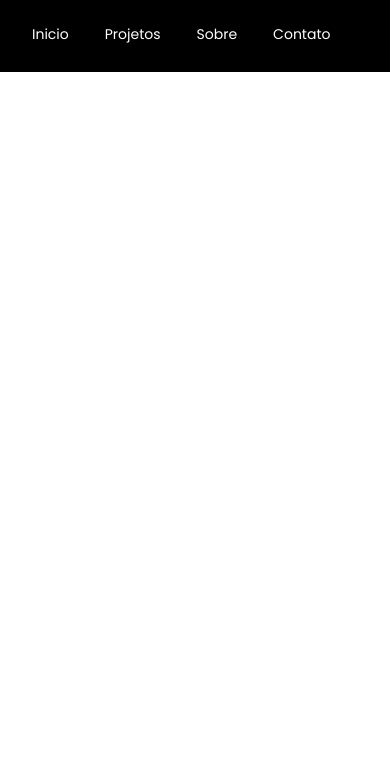
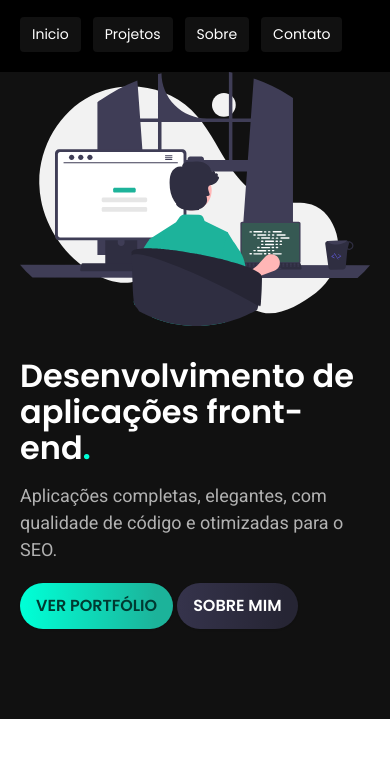
Before and after one commit to ribeiro-carlos/portfolio, a plain HTML site: page index.html in a window 390 px wide. Shown: the part 55-812 px from the top of the page. Drawn offline with Linux system fonts and the light colour scheme.

Commit message:
modificações no header e na main

```diff
--- a/css/global/header.css
+++ b/css/global/header.css
@@ -8,7 +8,7 @@
   justify-content: space-between;
   align-items: center;
   padding-top: 20px;
-  padding-bottom: 20px;
+  padding-bottom: 80px;
 }
 .header-menu {
   display: flex;
@@ -28,7 +28,7 @@
   display: block;
   height: 2px;
   width: 0px;
-  background: #fff;
+  background: #00ffd6;
   margin-top: 4px;
   transition: 0.3s;
   position: absolute;
@@ -38,16 +38,19 @@
   width: 100%;
 }
 @media (max-width: 800px) {
+  .header {
+    padding-bottom: 20px;
+  }
   .header-menu {
     gap: 20px;
   }
   .header-menu a {
     padding: 12px 16px;
-    background: #000;
+    background: #111;
     border-radius: 4px;
   }
   .header-menu a:hover {
-    background: #222;
+    background: #2e2e2e;
   }
   .header-menu a:after {
     display: none;
--- a/css/style.css
+++ b/css/style.css
@@ -1,2 +1,97 @@
 @import url(./global/header.css);
 @import url(./global/global.css);
+
+/* INTRODUÇÂO CSS */
+.introducao-bg {
+  background: #000;
+  color: #fff;
+}
+.introducao {
+  display: grid;
+  grid-template-columns: 1fr 1fr;
+  gap: 0px 40px;
+  max-width: 1200px;
+  box-sizing: border-box;
+  padding-left: 20px;
+  padding-right: 20px;
+  margin-left: auto;
+  margin-right: auto;
+}
+.introducao-conteudo {
+  align-self: end;
+  padding-bottom: 80px;
+}
+.introducao h1 {
+  margin-bottom: 32px;
+  font-size: 64px;
+  line-height: 1.125;
+  font: 600 4rem/1.125 Poppins, sans-serif;
+}
+.introducao p {
+  margin-bottom: 20px;
+  font-size: 24px;
+  line-height: 1.5;
+  color: #b2b2b2;
+  font: 400 1.35rem/1.5 Roboto, sans-serif;
+}
+.introducao h1 span {
+  color: #00fed5;
+}
+.introducao a {
+  padding: 16px 32px;
+  display: inline-block;
+  background: linear-gradient(90deg, #00ffd6 2.39%, #1cb39a 88.91%);
+  border-radius: 50px;
+  color: #003a31;
+  box-shadow: 0px 1px 2px rgba(0, 0, 0, 0.1);
+  text-transform: uppercase;
+  font-size: 18px;
+  line-height: 1.33;
+  font-weight: bold;
+  font: 600 1.125rem/1.35 Poppins, sans-serif;
+}
+.introducao a:hover {
+  background: #00fed5;
+}
+.introducao .btn-cinza {
+  background: linear-gradient(90deg, #35334b 2.39%, #262534 88.91%);
+  color: #fff;
+}
+.introducao .btn-cinza:hover {
+  background: #595681;
+}
+
+@media (max-width: 1200px) {
+  .introducao h1 {
+    font-size: 48px;
+  }
+  .introducao p {
+    font-size: 18px;
+  }
+  .introducao {
+    justify-items: center;
+    padding-bottom: 10px;
+  }
+}
+@media (max-width: 900px) {
+  .introducao-bg {
+    background: #111;
+  }
+  .introducao {
+    grid-template-columns: 1fr;
+    gap: 32px;
+  }
+  .introducao-imagem {
+    grid-row: 1;
+    max-width: 350px;
+  }
+
+  .introducao h1 {
+    font-size: 32px;
+    margin-bottom: 16px;
+  }
+  .introducao a {
+    padding: 12px 16px;
+    font-size: 1rem;
+  }
+}
--- a/index.html
+++ b/index.html
@@ -5,6 +5,7 @@
   <meta charset="UTF-8">
   <meta http-equiv="X-UA-Compatible" content="IE=edge">
   <meta name="viewport" content="width=device-width, initial-scale=1.0">
+  <meta name="description" content="Desenvolvedor front-end - Aplicações completas, elegantes, com qualidade de código e otimizadas para o SEO">
   <title>Carlos Ribeiro - Desenvolvedor Frontend Jr</title>
   <link rel="stylesheet" href="./css/style.css">
   <link href="https://fonts.googleapis.com/css2?family=Merriweather:wght@900&family=Poppins:wght@400;600&family=Roboto:wght@400;500&display=swap" rel="stylesheet">
@@ -20,13 +21,23 @@
           <li><a href=" ./.html">Projetos</a></li>
           <li><a href=" ./.html">Sobre</a></li>
           <li><a href=" ./.html">Contato</a></li>
-
         </ul>
       </nav>
     </div>
   </header>
 
-  <main>
+  <main class="introducao-bg">
+    <div class="introducao container">
+      <div class="introducao-conteudo">
+        <h1>Desenvolvimento de aplicações front-end<span>.</span></h1>
+        <p>Aplicações completas, elegantes, com qualidade de código e otimizadas para o SEO.</p>
+        <a class="botao" href="#portfolio">Ver Portfólio</a>
+        <a class="botao btn-cinza" href="#portfolio">Sobre Mim</a>
+      </div>
+      <div class="introducao-imagem">
+        <img src="./img/ilustracao.svg" alt="ilustracao homem no computador">
+      </div>
+    </div>
 
   </main>
   <footer>
```
Also changed, not shown: img/ilustracao.svg (added).
